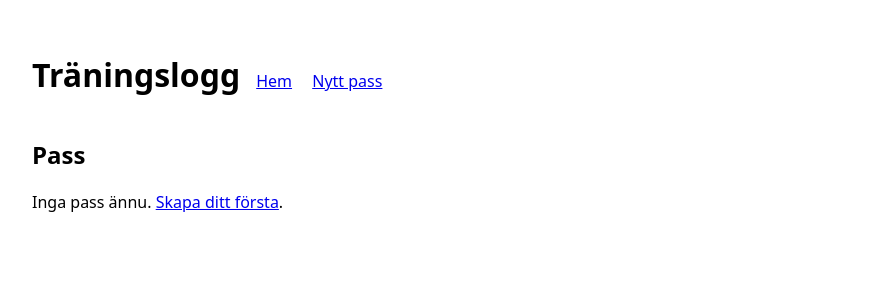
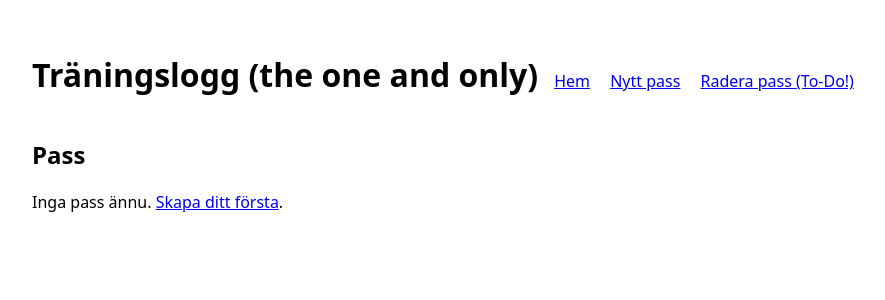
Before and after one commit to jennydevopstest/training-log-app, a Flask app: page / in a window 1280 px wide. Shown: the top 300 px of the page, without its empty margins (0-885 px from the left). Run offline with Flask 3, Linux system fonts and the light colour scheme.

Commit message:
Tweaks in base.html and routes.py

```diff
--- a/app/routes.py
+++ b/app/routes.py
@@ -36,7 +36,7 @@ def create_workout():
     workouts.append(workout)
     save_workouts(workouts)
 
-    flash("Träningspass sparat!", "success")
+    flash("Träningspass sparat.", "success")
     return redirect(url_for("workouts.index"))
 
 
--- a/app/templates/base.html
+++ b/app/templates/base.html
@@ -20,10 +20,11 @@
   </head>
   <body>
     <header>
-      <h1>Träningslogg</h1>
+      <h1>Träningslogg (the one and only)</h1>
       <nav>
         <a href="{{ url_for('workouts.index') }}">Hem</a>
         <a href="{{ url_for('workouts.new_workout') }}">Nytt pass</a>
+        <a href="{{ url_for('workouts.index') }}">Radera pass (To-Do!)</a>
       </nav>
     </header>
 
```
